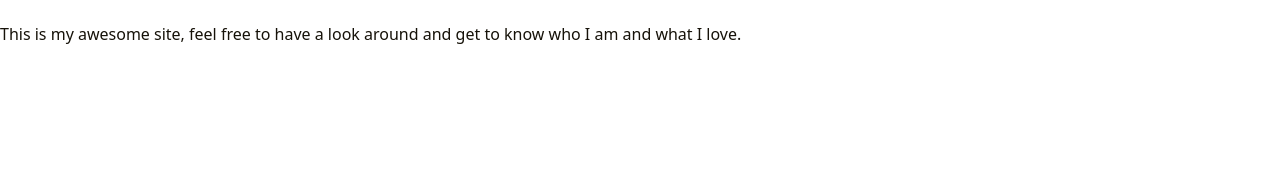
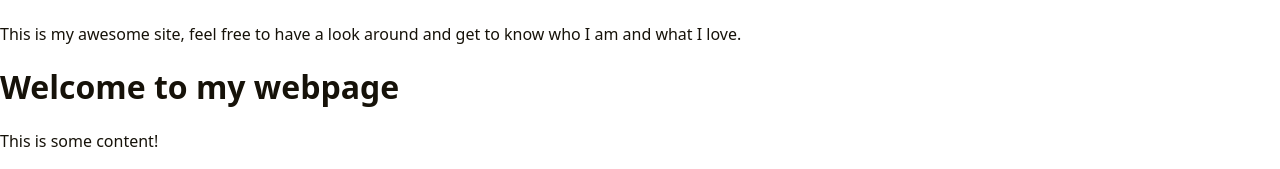
Before and after one commit to Owen-afk-byte/Owen-afk-byte.github.io, a plain HTML site: page index.html in a window 1280 px wide. Shown: the part 794-963 px from the top of the page. Before the commit the page ends 856 px from the top, so only its background shows below. Drawn offline with nearby package versions, Linux system fonts and the light colour scheme; some packages are replaced by stand-ins of ours.

Commit message:
header and paragraph

```diff
--- a/index.html
+++ b/index.html
@@ -68,4 +68,11 @@
                 <i class="fas fa-comment fa-fw" aria-hidden="true"></i>
             </a>
         </div><script type="text/javascript" src="https://cdn.jsdelivr.net/npm/lazysizes@5.3.2/lazysizes.min.js"></script><script type="text/javascript" src="https://cdn.jsdelivr.net/npm/clipboard@2.0.11/dist/clipboard.min.js"></script><script type="text/javascript" src="https://cdn.jsdelivr.net/npm/sharer.js@0.5.1/sharer.min.js"></script><script type="text/javascript" src="https://cdn.jsdelivr.net/npm/typeit@8.6.0/dist/index.umd.js"></script><script type="text/javascript">window.config={"code":{"copyTitle":"Copy to clipboard","maxShownLines":50},"data":{"id-1":"Hello World!"},"typeit":{"cursorChar":"|","cursorSpeed":1000,"data":{"id-1":["id-1"]},"duration":-1,"speed":100}};</script><script type="text/javascript" src="/js/theme.min.js"></script><p>This is my awesome site, feel free to have a look around and get to know who I am and what I love.</p></body>
+
+    <body>
+      <article>
+        <h1>Welcome to my webpage</h1>
+        <p>This is some content!</p>
+      </article>
+    </body>
 </html>
```
